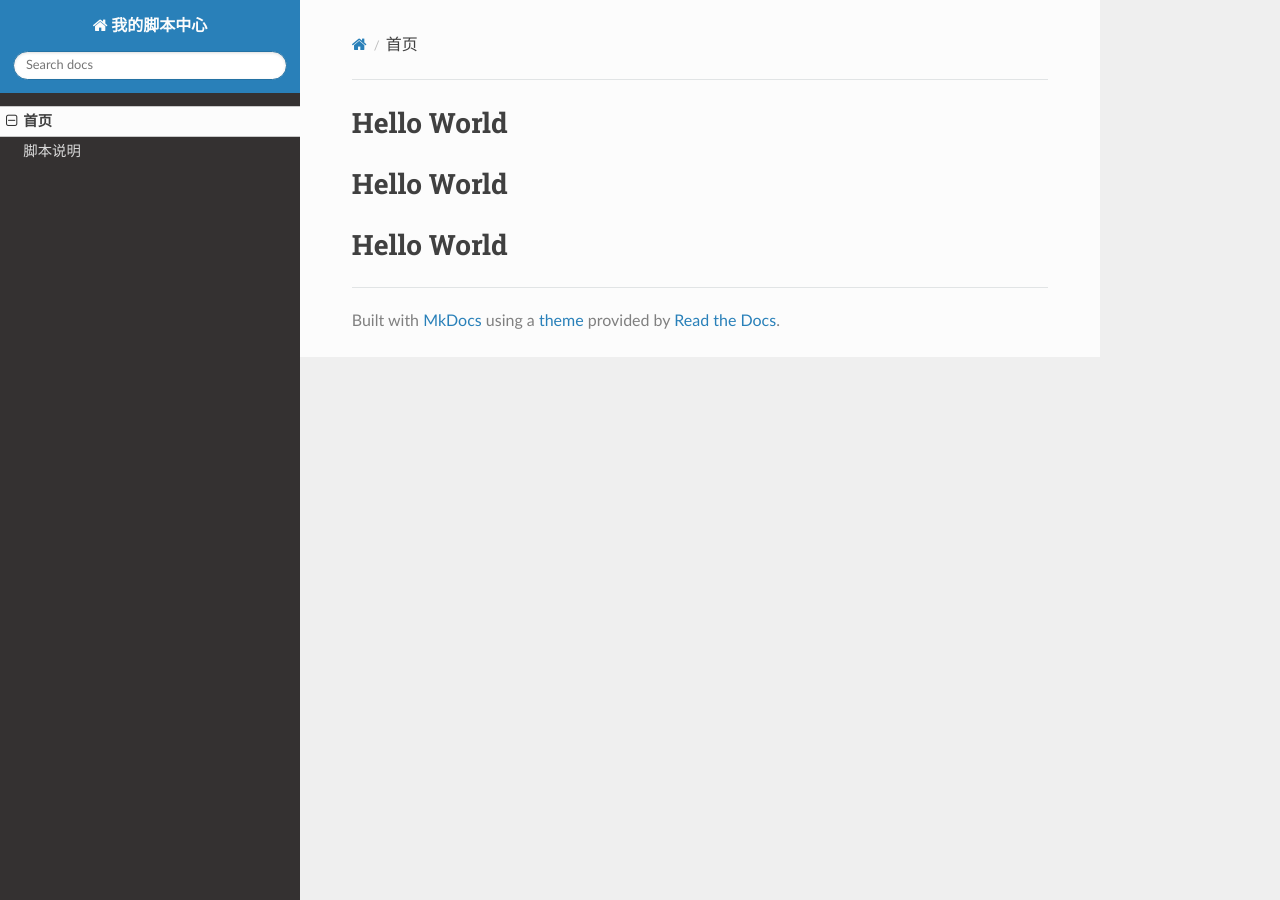
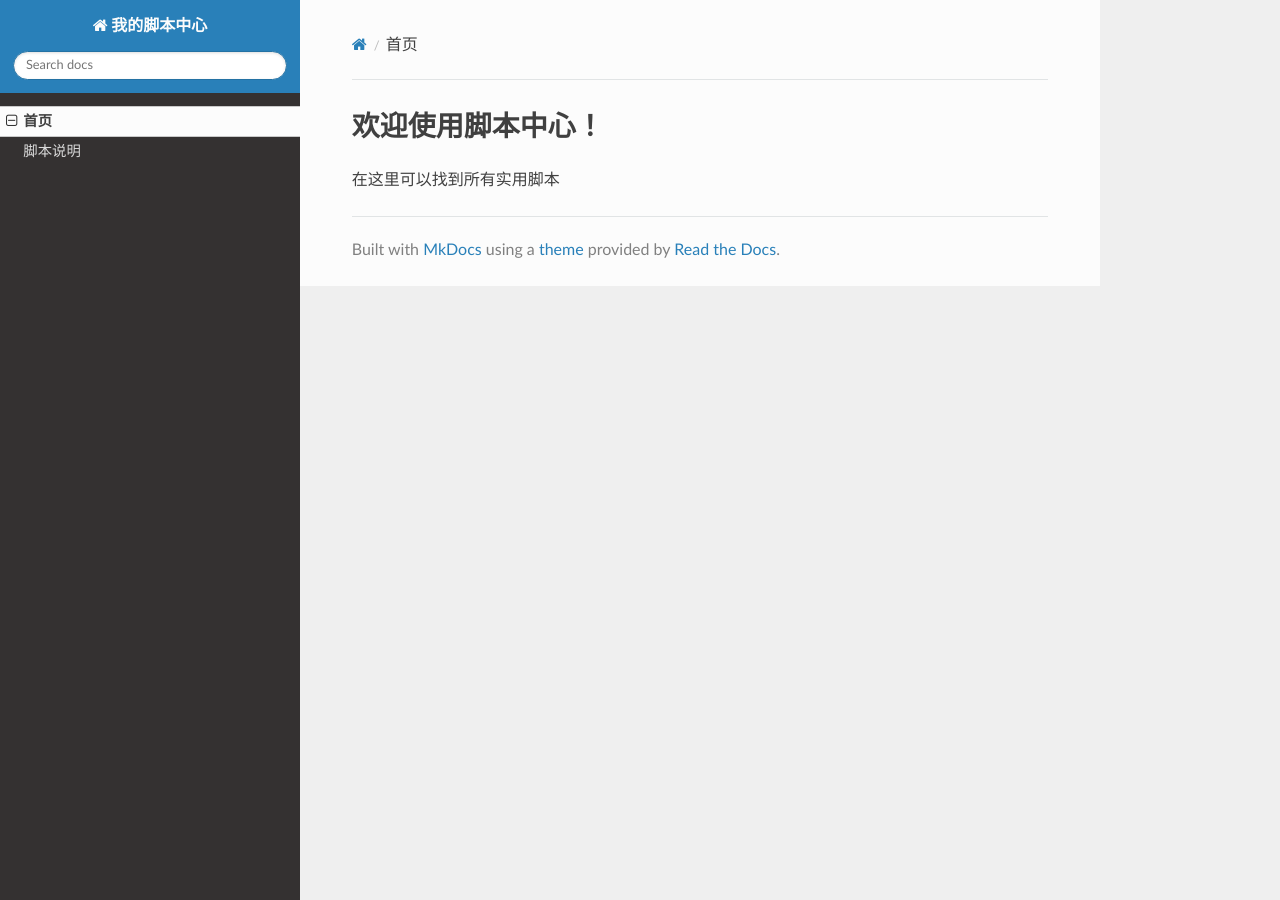
Before and after one commit to BabiQle/my-scripts, an MkDocs documentation site: the page built from docs/index.md, in a window 1280 px wide. Built offline with MkDocs 1.6.1, drawn with Linux system fonts in a browser that asks for light colours; nearby versions of some CDN libraries.

Commit message:
Update index.md

```diff
--- a/docs/index.md
+++ b/docs/index.md
@@ -1,3 +1,3 @@
-# Hello World
-# Hello World
-# Hello World
+# 欢迎使用脚本中心！
+
+在这里可以找到所有实用脚本
```
